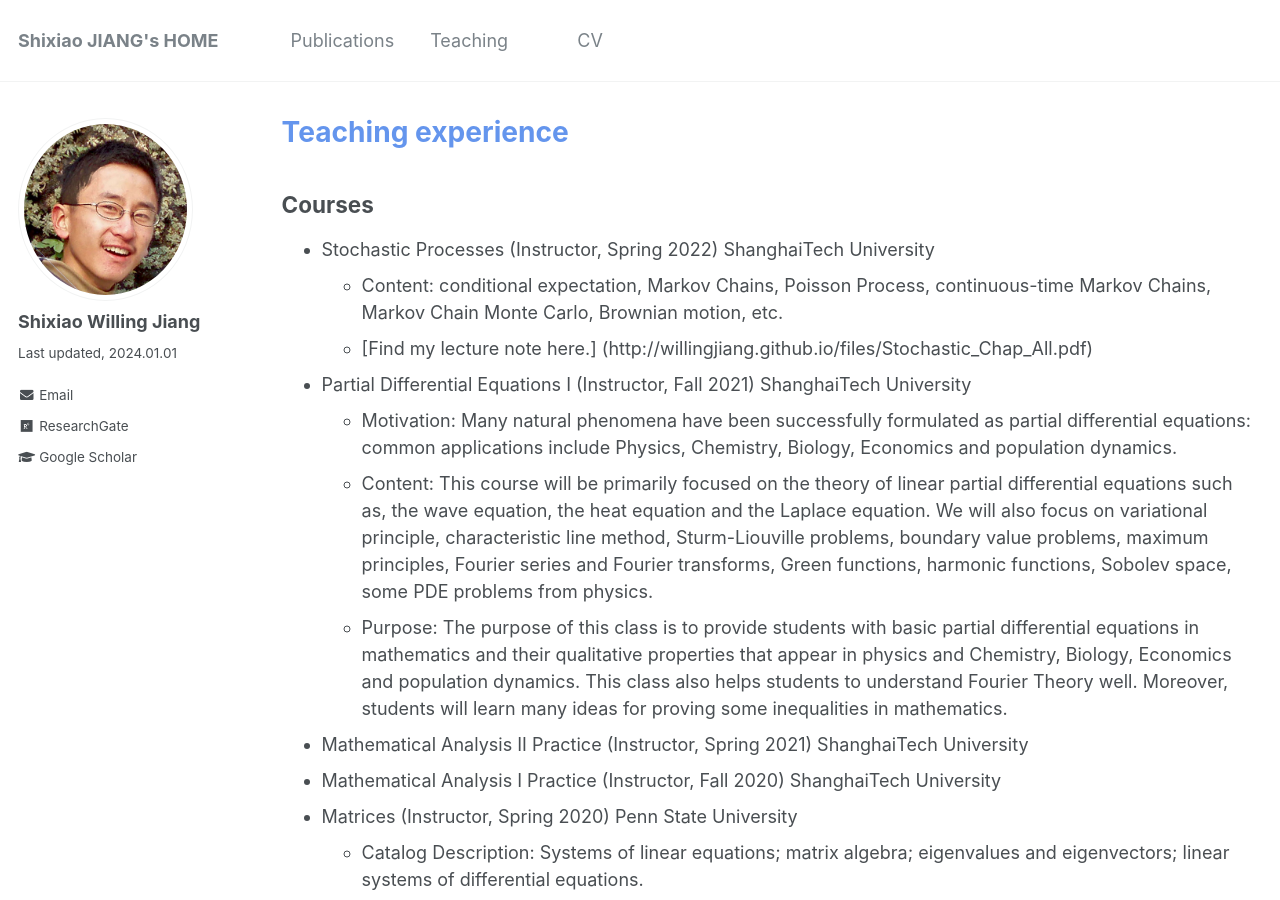
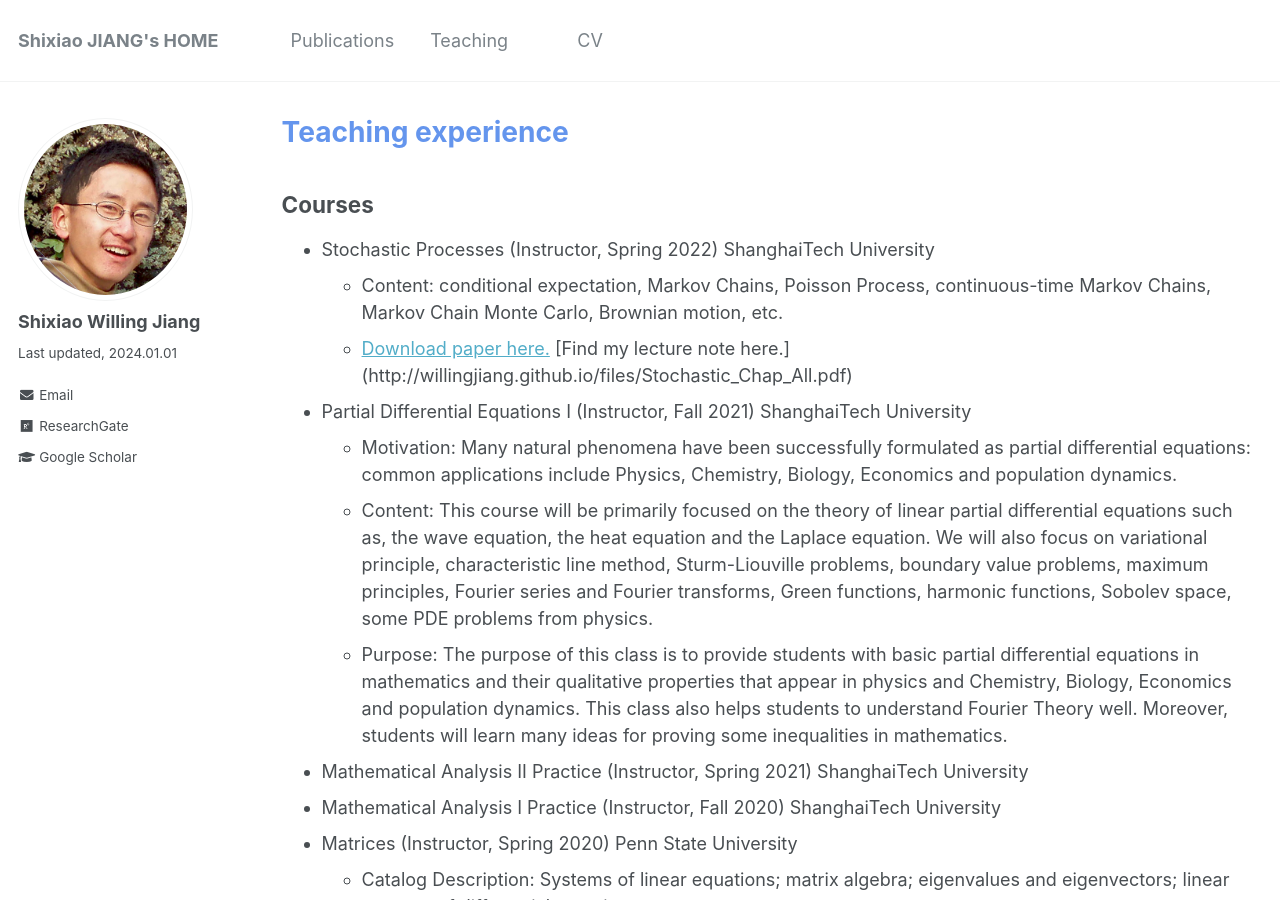
Before and after one commit to willingjiang/willingjiang.github.io, a Jekyll site: the page built from _pages/teachings.md, in a window 1280 px wide and 900 px high. Built offline with Jekyll 4.4.1, drawn with Linux system fonts in a browser that asks for light colours.

Commit message:
Update teachings.md

```diff
--- a/_pages/teachings.md
+++ b/_pages/teachings.md
@@ -11,7 +11,8 @@ author_profile: true
 
 * Stochastic Processes (Instructor, Spring 2022) ShanghaiTech University
   * Content: conditional expectation, Markov Chains, Poisson Process,  continuous-time Markov Chains, Markov Chain Monte Carlo, Brownian motion, etc.
-  * [Find my lecture note here.] (http://willingjiang.github.io/files/Stochastic_Chap_All.pdf)
+  * [Download paper here.](http://willingjiang.github.io/files/Harlim_Jiang_Peoples_2023_JMLR.pdf)
+[Find my lecture note here.] (http://willingjiang.github.io/files/Stochastic_Chap_All.pdf)
 * Partial Differential Equations I (Instructor, Fall 2021) ShanghaiTech University
   * Motivation: Many natural phenomena have been successfully formulated as partial differential equations: common applications include Physics, Chemistry, Biology, Economics and population dynamics.
   * Content: This course will be primarily focused on the theory of linear partial differential equations such as, the wave equation, the heat equation and the Laplace equation. We will also focus on variational principle, characteristic line method, Sturm-Liouville problems, boundary value problems, maximum principles, Fourier series and Fourier transforms, Green functions, harmonic functions, Sobolev space, some PDE problems from physics.
```
